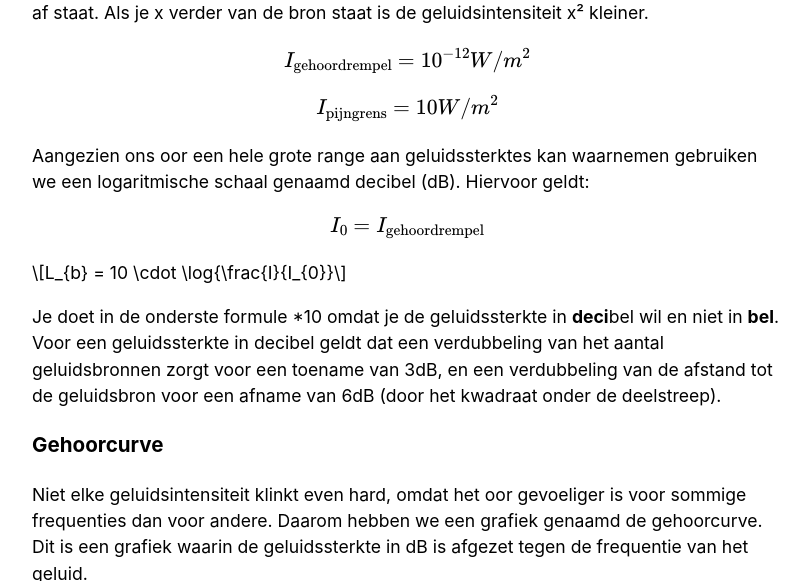
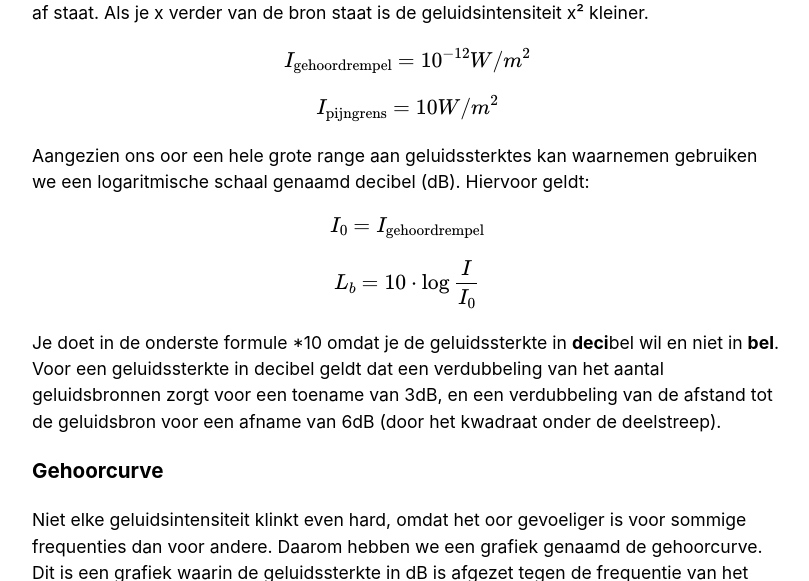
Before and after one commit to RobinBoers/school.geheimesite.nl, a Jekyll site: the page built from 5VWO/TW2/Natuurkunde.md, in a window 1280 px wide and 900 px high, scrolled down 708 px, cut to the strip 0-581 px from the top of the window. Shown: the whole strip, without its empty margins (233-1042 px from the left). Built offline with Jekyll 4.4.1, drawn with Linux system fonts in a browser that asks for light colours; our own code applies the rules of GitHub Pages for plain Markdown files.

Commit message:
Fix typo

```diff
--- a/5VWO/TW2/Natuurkunde.md
+++ b/5VWO/TW2/Natuurkunde.md
@@ -27,7 +27,7 @@ Aangezien ons oor een hele grote range aan geluidssterktes kan waarnemen gebruik
 
 \\[I_{0} = I_{\text{gehoordrempel}}\\]
 
-\\[L_{b} = 10 \cdot \log{\frac{I}{I_{0}}\\]
+\\[L_{b} = 10 \cdot \log{\frac{I}{I_{0}}}\\]
 
 Je doet in de onderste formule *10 omdat je de geluidssterkte in **deci**bel wil en niet in **bel**.
 Voor een geluidssterkte in decibel geldt dat een verdubbeling van het aantal geluidsbronnen zorgt voor een toename van 3dB, en een verdubbeling van de afstand tot de geluidsbron voor een afname van 6dB (door het kwadraat onder de deelstreep).
```
